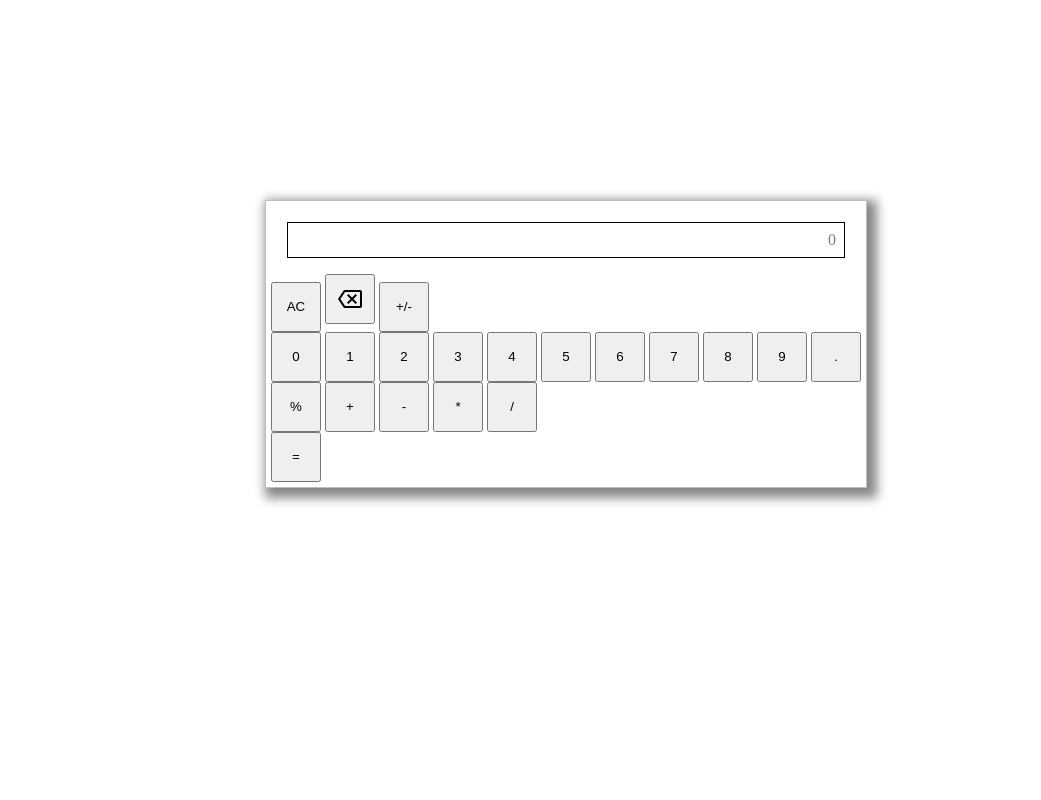
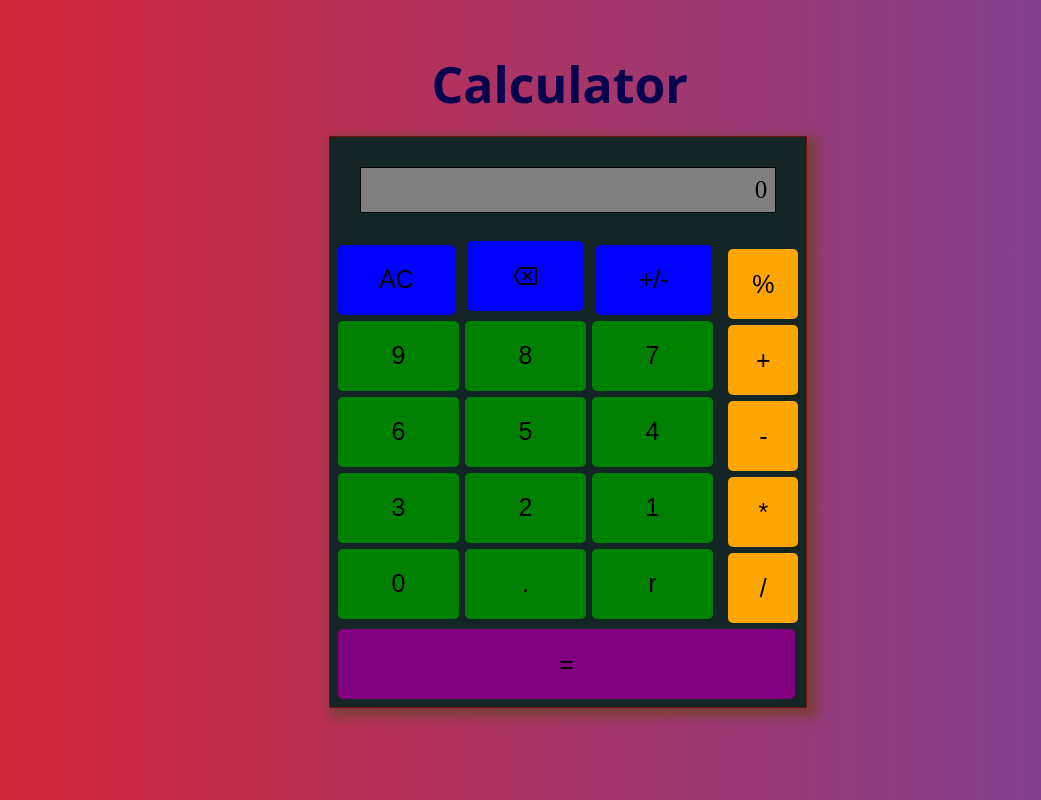
Before and after one commit to koushikrp/Calculator, a plain HTML site: page index.html in a window 1280 px wide. Shown: the whole page, without its empty margins (119-1160 px from the left). Drawn offline with Linux system fonts and the light colour scheme.

Commit message:
Made UI perfect

```diff
--- a/index.html
+++ b/index.html
@@ -9,26 +9,16 @@
     <title>Calculator</title>
 </head>
 <body>
+    <header>
+        <h1>Calculator</h1>
+    </header>
     <main>
         <div class="display" data-placeholder="0" tabindex="0"></div>
-        <button class="clear">AC</button>
-        <button class="backspace"><span class="material-icons-outlined">
+        <button class="clear secondRow">AC</button>
+        <button class="backspace secondRow"><span class="material-icons-outlined">
             backspace
             </span></button>
-        <button class="toggle">+/-</button>
-        <div class="numbers">
-            <button>0</button>
-            <button>1</button>
-            <button>2</button>
-            <button>3</button>
-            <button>4</button>
-            <button>5</button>
-            <button>6</button>
-            <button>7</button>
-            <button>8</button>
-            <button>9</button>
-            <button>.</button>
-        </div>
+        <button class="toggle secondRow">+/-</button>
         <div class="operators">
             <button>%</button>
             <button>+</button>
@@ -36,6 +26,21 @@
             <button>*</button>
             <button>/</button>
         </div>
+        <div class="numbers">
+            <button>9</button>
+            <button>8</button>
+            <button>7</button>
+            <button>6</button>
+            <button>5</button>
+            <button>4</button>
+            <button>3</button>
+            <button>2</button>
+            <button>1</button>
+            <button>0</button>
+            <button>.</button>
+            <button>r</button>
+        </div>
+
         <button class="evaluate">=</button>
     </main>
     <script src="script.js"></script>
--- a/script.js
+++ b/script.js
@@ -37,20 +37,34 @@ let firstNumber = '',secondNumber = '',curOperator='';
 
 
 function addNumberToDisplay(e){
+    display.style.transform = 'scaleX(1.1)';
     if(curOperator===''){
         if(e.target.textContent=='.'){
             if(firstNumber.includes('.')) return;
         }
-        firstNumber += e.type=='click'?e.target.textContent:e.key;
-        display.textContent = firstNumber;
+        if(e.target.textContent=='r'){
+            let rand = Math.floor(Math.random()*10).toString();
+            firstNumber += rand;
+            display.textContent = firstNumber;
+        }
+        else{
+            firstNumber += e.type=='click'?e.target.textContent:e.key;
+            display.textContent = firstNumber;
+        }
     }
     else{
         if(e.target.textContent=='.'){
             if(secondNumber.includes('.')) return;
         }
+        if(e.target.textContent=='r'){
+            let rand = Math.floor(Math.random()*10).toString();
+            secondNumber += rand;
+            display.textContent = secondNumber;
+        }
         secondNumber += e.type=='click'?e.target.textContent:e.key;
         display.textContent += e.type=='click'?e.target.textContent:e.key;
     }
+    e.target.stopTransmission();
 }
 
 function addOperatorToDisplay(e){
@@ -99,13 +113,14 @@ function removeLastChar(e){
     display.textContent = display.textContent.slice(0,display.textContent.length-1);
 }
 function addKeyboardSupport(e){
+    display.style.transform = 'scaleX(1.1)';
     if(e.key==='+'||e.key==='-'||e.key==='*'||e.key==='/'||e.key==='%'){
         addOperatorToDisplay(e);
     }
-    else if(e.keyCode==8){
+    else if(e.keyCode===8){
         removeLastChar(e);
     }
-    else if(e.key=='=' || e.keyCode==13){
+    else if(e.key==='=' || e.keyCode===13){
         evaluateCurExpression(e);
     }
     else if(e.keyCode>=48 && e.keyCode<=57) addNumberToDisplay(e);
@@ -113,7 +128,7 @@ function addKeyboardSupport(e){
 
 
 
-display.addEventListener('keydown',addKeyboardSupport);
+document.addEventListener('keydown',addKeyboardSupport);
 numbers.forEach( number =>{
     number.addEventListener('click',addNumberToDisplay);
 }
@@ -138,5 +153,6 @@ clear.addEventListener('click',() =>{
     secondNumber = '';
     curOperator = '';
     errorMsg.remove();
+    display.style.transform = 'scaleX(1)';
 }
 );
--- a/style.css
+++ b/style.css
@@ -2,30 +2,92 @@
     box-sizing: border-box;
     margin: 0px;
 }
+body{
+    background: #7b4397;  /* fallback for old browsers */
+    background: -webkit-linear-gradient(to right, #dc2430, #7b4397);  /* Chrome 10-25, Safari 5.1-6 */
+    background: linear-gradient(to right, #dc2430, #7b4397); /* W3C, IE 10+/ Edge, Firefox 16+, Chrome 26+, Opera 12+, Safari 7+ */
+
+}
+h1{
+    font-family:'Segoe UI', Tahoma, Geneva, Verdana, sans-serif;
+    color:rgb(7, 2, 77);
+    font-size:50px;
+    position: absolute;
+    top: 50px;
+    left: 43%;
+}
 main{
-    border: 1px solid hsl(0, 0%, 75%);
-    box-shadow: 5px 5px 10px 5px #888888;
+    background-color:rgb(20, 37, 37);
+    float: left;
+    border: 1px solid hsl(0, 72%, 25%);
+    box-shadow: 5px 5px 10px 5px #7c3d3d;
     padding: 5px;
     position: absolute;
-    top: 25%;
-    left: 30%;
+    top: 17%;
+    left: 35%;
+    font-size: 25px;
 }
 button{
     padding: 10px;
-    width: 50px;
-    height: 50px;
+    width: 70px;
+    height: 70px;
+    margin: 3px;
+    background-color: blue;
+    border: none;
+    font-size: 25px;
+    border-radius: 5px;
 }
+
 .display{
     margin: 1em;
     border: 1px solid black;
     text-align: end;
     padding: 8px;
     outline: none;
+    background-color: gray;
 }
 .display:empty:before{
     content: attr(data-placeholder);
-    color: gray;
+    color: rgb(7, 0, 0);
+}
+.display:hover{
+    cursor: text;
 }
 p{
     text-align: end;
 }
+.operators{
+    display: flex;
+    flex-direction: column;
+    align-items: flex-end;
+    float: right;
+    margin-top: 8px;
+}
+.operators button{
+    background-color: orange;
+}
+.numbers{
+    display: flex;
+    flex-direction: row;
+    flex-wrap: wrap;
+}
+.numbers button{
+    width: 31%;
+    background-color: green;
+    border: none;
+}
+.evaluate{
+    width: 98%;
+    background-color:purple;
+}
+.secondRow{
+    width: 25%;
+    display: inline-block;
+}
+button:hover{
+    background-color: rgb(199, 130, 130);
+}
+button:active {
+    background-color:rgb(199, 130, 130);
+    transform: scale(0.9,0.9);
+}
```
